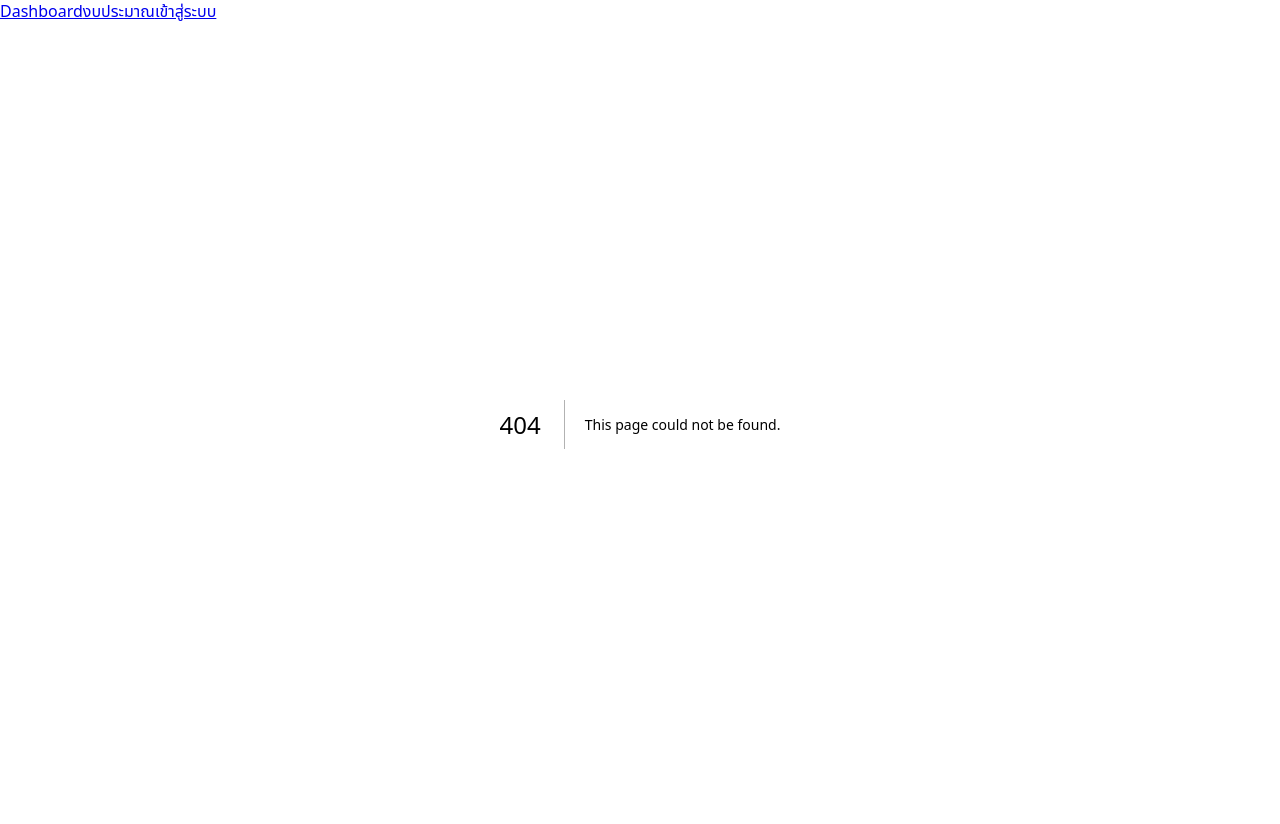
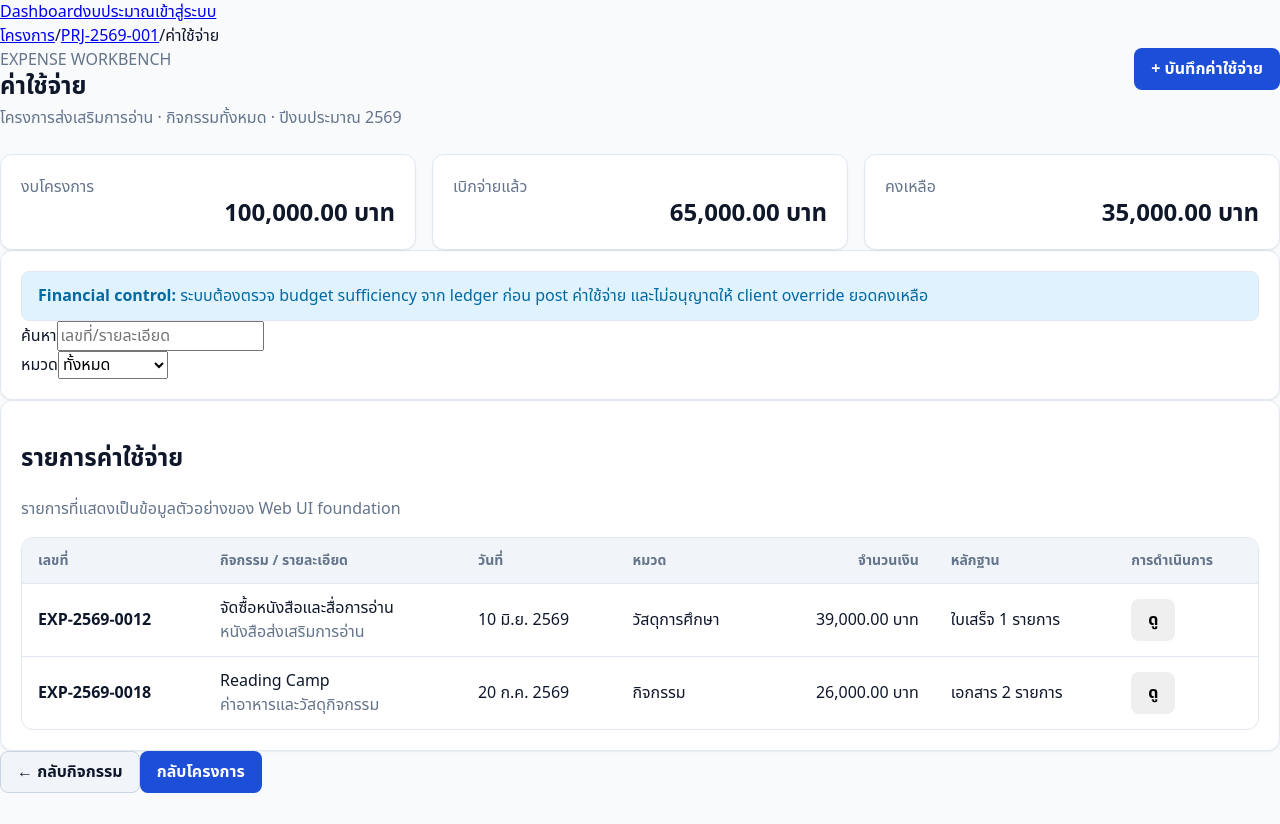
Before and after one commit to plansps2026-creator/school-budget-system, a Next.js app in the folder apps/web/: page /expenses in a window 1280 px wide. Before the commit this address had no page. After the commit the page ends 800 px from the top, so only its background shows below. Built offline with nearby package versions, Linux system fonts and the light colour scheme.

Commit message:
feat(web): add expense workbench

```diff
--- /dev/null
+++ b/apps/web/app/expenses/page.tsx
@@ -0,0 +1,19 @@
+import Link from 'next/link';
+import { Card } from '../../components/ui/Card';
+
+const expenses = [
+  { no: 'EXP-2569-0012', activity: 'จัดซื้อหนังสือและสื่อการอ่าน', date: '10 มิ.ย. 2569', desc: 'หนังสือส่งเสริมการอ่าน', category: 'วัสดุการศึกษา', amount: 39000, evidence: 'ใบเสร็จ 1 รายการ' },
+  { no: 'EXP-2569-0018', activity: 'Reading Camp', date: '20 ก.ค. 2569', desc: 'ค่าอาหารและวัสดุกิจกรรม', category: 'กิจกรรม', amount: 26000, evidence: 'เอกสาร 2 รายการ' },
+];
+const total = expenses.reduce((sum, e) => sum + e.amount, 0);
+
+export default function ExpensesPage() {
+  return <div className="page-stack">
+    <div className="breadcrumb"><Link href="/projects">โครงการ</Link><span>/</span><Link href="/projects/view">PRJ-2569-001</Link><span>/</span><span>ค่าใช้จ่าย</span></div>
+    <div className="page-header"><div><p className="eyebrow">EXPENSE WORKBENCH</p><h1>ค่าใช้จ่าย</h1><p className="muted">โครงการส่งเสริมการอ่าน · กิจกรรมทั้งหมด · ปีงบประมาณ 2569</p></div><button className="btn btn-primary btn-md" type="button">+ บันทึกค่าใช้จ่าย</button></div>
+    <div className="grid"><Card><div className="muted">งบโครงการ</div><div className="metric numeric">100,000.00 บาท</div></Card><Card><div className="muted">เบิกจ่ายแล้ว</div><div className="metric numeric">{total.toLocaleString('th-TH', { minimumFractionDigits: 2 })} บาท</div></Card><Card><div className="muted">คงเหลือ</div><div className="metric numeric">{(100000 - total).toLocaleString('th-TH', { minimumFractionDigits: 2 })} บาท</div></Card></div>
+    <Card><div className="alert alert-info"><strong>Financial control:</strong> ระบบต้องตรวจ budget sufficiency จาก ledger ก่อน post ค่าใช้จ่าย และไม่อนุญาตให้ client override ยอดคงเหลือ</div><div className="toolbar"><div className="form-field compact"><label htmlFor="expense-search">ค้นหา</label><input id="expense-search" placeholder="เลขที่/รายละเอียด" /></div><div className="form-field compact"><label htmlFor="expense-category">หมวด</label><select id="expense-category"><option>ทั้งหมด</option><option>วัสดุการศึกษา</option><option>กิจกรรม</option></select></div></div></Card>
+    <Card><div className="section-heading"><div><h2>รายการค่าใช้จ่าย</h2><p className="muted">รายการที่แสดงเป็นข้อมูลตัวอย่างของ Web UI foundation</p></div></div><div className="table-wrap"><table className="data-table"><thead><tr><th>เลขที่</th><th>กิจกรรม / รายละเอียด</th><th>วันที่</th><th>หมวด</th><th className="numeric">จำนวนเงิน</th><th>หลักฐาน</th><th>การดำเนินการ</th></tr></thead><tbody>{expenses.map((e) => <tr key={e.no}><td><strong>{e.no}</strong></td><td>{e.activity}<div className="muted">{e.desc}</div></td><td>{e.date}</td><td>{e.category}</td><td className="numeric">{e.amount.toLocaleString('th-TH', { minimumFractionDigits: 2 })} บาท</td><td>{e.evidence}</td><td><button className="btn btn-ghost btn-sm" type="button">ดู</button></td></tr>)}</tbody></table></div></Card>
+    <div className="form-actions"><Link className="btn btn-secondary btn-md" href="/activities">← กลับกิจกรรม</Link><Link className="btn btn-primary btn-md" href="/projects/view">กลับโครงการ</Link></div>
+  </div>;
+}
```
